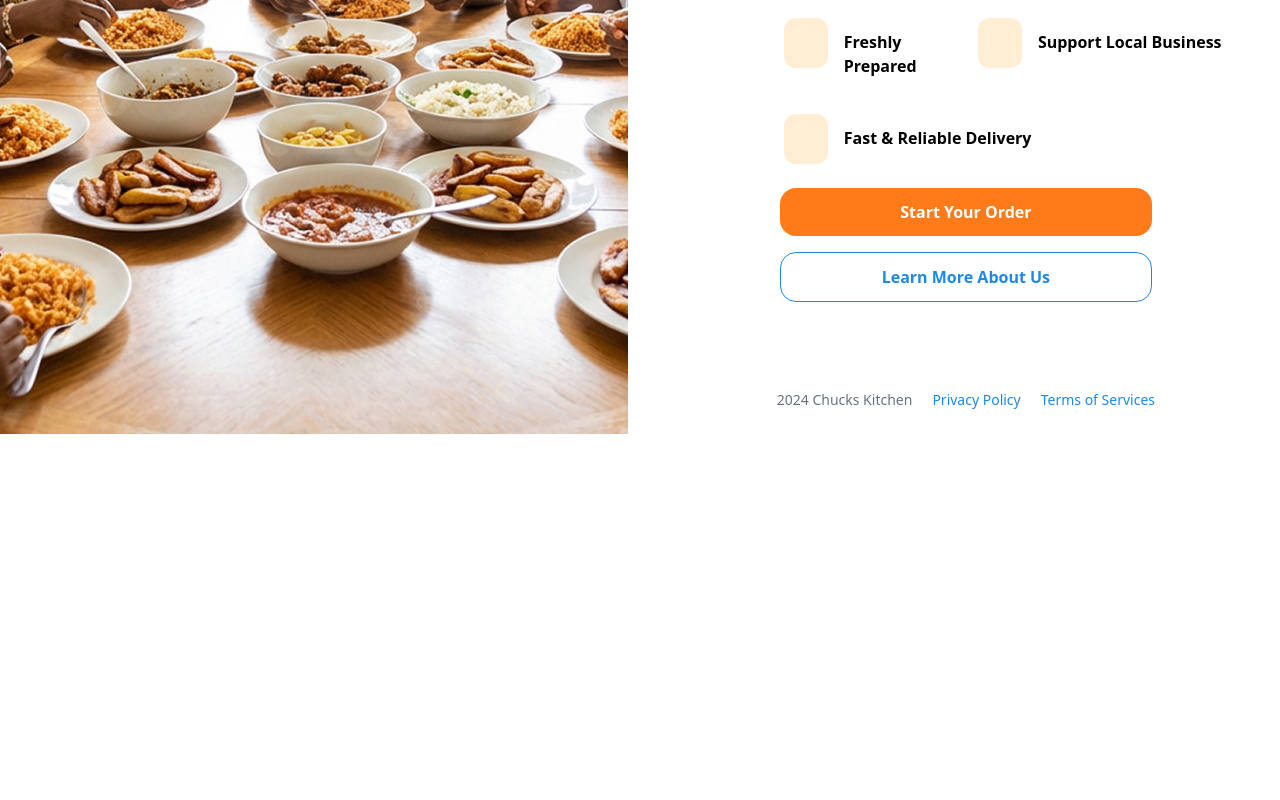
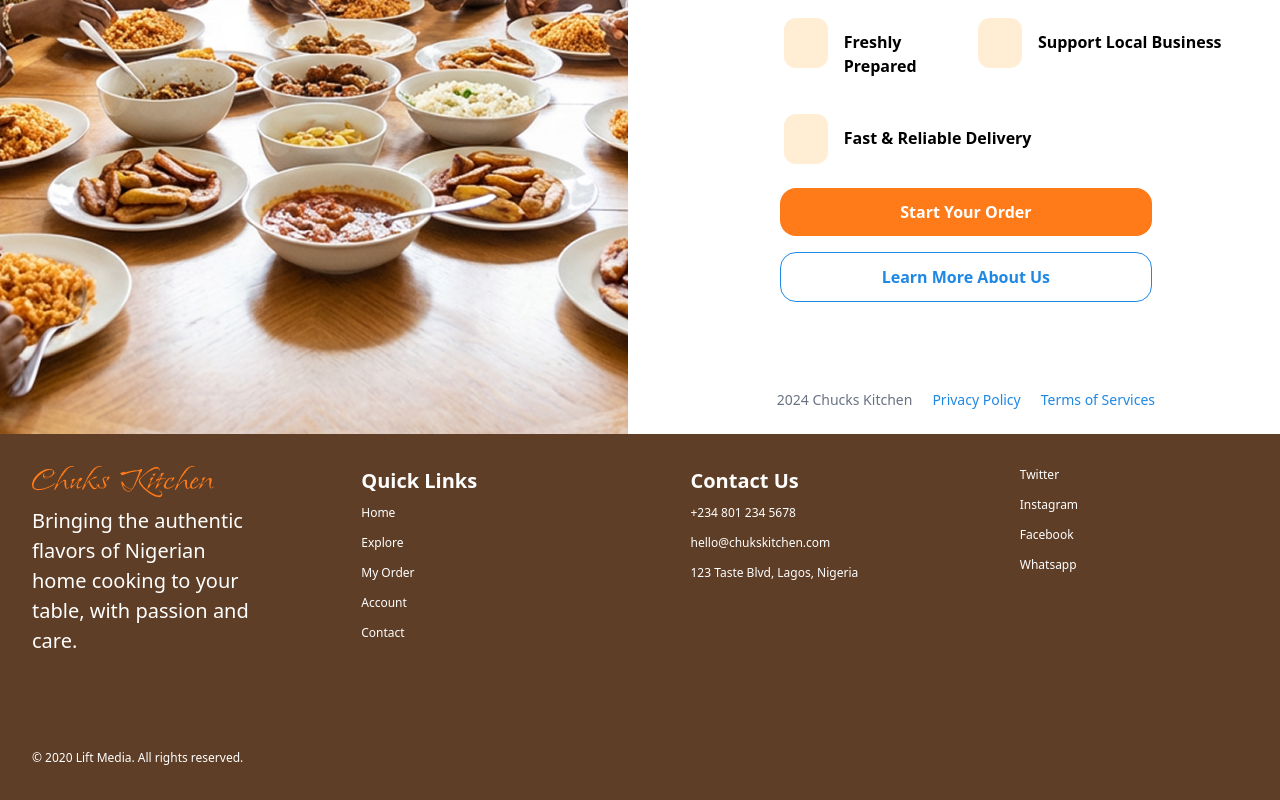
Before and after one commit to obiajulu-dev/chukskit, a Next.js app: page / in a window 1280 px wide. Shown: the part 366-1166 px from the top of the page. Before the commit the page ends 800 px from the top, so only its background shows below. Built offline with nearby package versions, Linux system fonts and the light colour scheme; some icons are missing.

Commit message:
main page done

```diff
--- /dev/null
+++ b/app/mai/page.tsx
@@ -0,0 +1,18 @@
+
+import Main from "@/components/main"
+import { Metadata } from "next"
+
+export const metadata : Metadata = {
+    title : "chucks-kit ",
+    description : "we make good food ",
+
+}
+
+export default function Home() {
+    return (
+        <main>
+            <Main/>
+
+        </main>
+    )
+}
--- a/app/page.tsx
+++ b/app/page.tsx
@@ -1,4 +1,5 @@
 
+import Footer from "@/components/footer"
 import Main from "@/components/main"
 import { Metadata } from "next"
 
@@ -12,6 +13,7 @@ export default function Home() {
   	return (
 		<main>
 			<Main/>
+			<Footer/>
 
 		</main>
   	)
--- /dev/null
+++ b/components/footer.tsx
@@ -0,0 +1,80 @@
+import { Instagram, Facebook, Xrp, DocumentText, Whatsapp } from "iconsax-react";
+ const Footer=()=>{
+     return(
+        <footer className='bg-[#5E3E26] relative z-20 '>
+         <div className="md:container bg-Dark rounded-t-[100px] md:mx-auto ">
+            <div className="flex justify-left flex-col text-white text-left items-left gap-6  w-full  md:gap-5">
+               <div className="w-full flex-col space-y-9 md:grid grid-cols-2 md:grid-cols-3 xl:grid-cols-4 gap-[101px] p-8 text-base">
+                     {/* Logo */}
+
+
+                      <div className="text-left space-y-2">
+                         <img alt="devy" src='./img/Chuks Kitchen.png' className='  '></img>
+                        <span className="space-y-3">
+                           <p className="text-[20px]"> Bringing the authentic <br/>  flavors of Nigerian <br/>  home cooking to your <br/> table, with passion and care.</p>
+                         </span>
+                    </div>
+
+                    <div className="text-left text-[20px] space-y-2">
+                        <h2 className="font-bold">Quick Links</h2>
+                        <ul className="space-y-3">
+                            <li className="text-[12px]">Home</li>
+                            <li className="text-[12px]">Explore</li>
+                            <li className="text-[12px]">My Order</li>
+                            <li className="text-[12px]">Account</li>
+                            <li className="text-[12px]">Contact</li>
+                         </ul>
+                    </div>
+
+                    <div className="text-left text-[20px] space-y-2">
+                        <h2 className="font-bold text-[20px]">Contact Us</h2>
+                        <ul className="space-y-3 flex-col flex w-full">
+                            <a href="/aboutus" className="text-[12px]">+234 801 234 5678</a>
+                            <a className="text-[12px]">hello@chukskitchen.com</a>
+                            <a className="text-[12px]">123 Taste Blvd, Lagos, Nigeria</a>
+
+                        </ul>
+                    </div>
+
+
+
+                    <div className="text-left space-y-2 ">
+                        <ul className="space-y-3">
+                            <li >
+                                <a className="flex gap-2 "> <span className="text-[12px]">Twitter</span></a>
+                            </li>
+
+                             <li >
+                                <a className="flex gap-2 "> <span className="text-[12px]">Instagram</span></a>
+                            </li>
+
+                            <li >
+                                <a className="flex gap-2 "> <span className="text-[12px]">Facebook</span></a>
+                            </li>
+
+                            <li >
+                                <a className="flex gap-2 "> <span className="text-[12px]">Whatsapp</span></a>
+                            </li>
+
+                        </ul>
+                    </div>
+
+               </div>
+
+                                 <div className=" px-8 pb-8 text-left">
+                          <a className="text-xs md:text-xs e text-white" href=""> © 2020 Lift Media. All rights reserved.</a>
+                    </div>
+
+
+
+            </div>
+
+        </div>
+     </footer>
+
+
+
+     )
+ }
+
+ export default Footer;
```
Also changed, not shown: components/signin.tsx (added).
